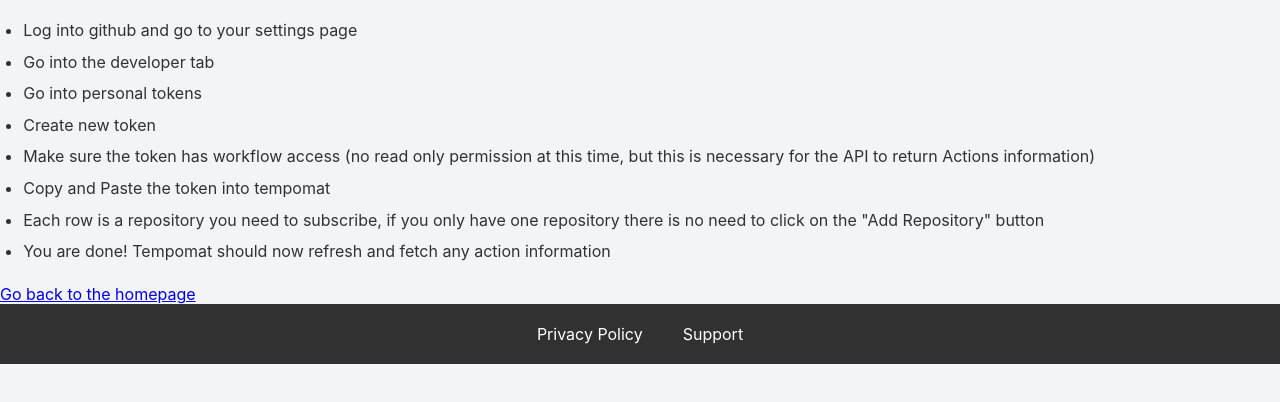
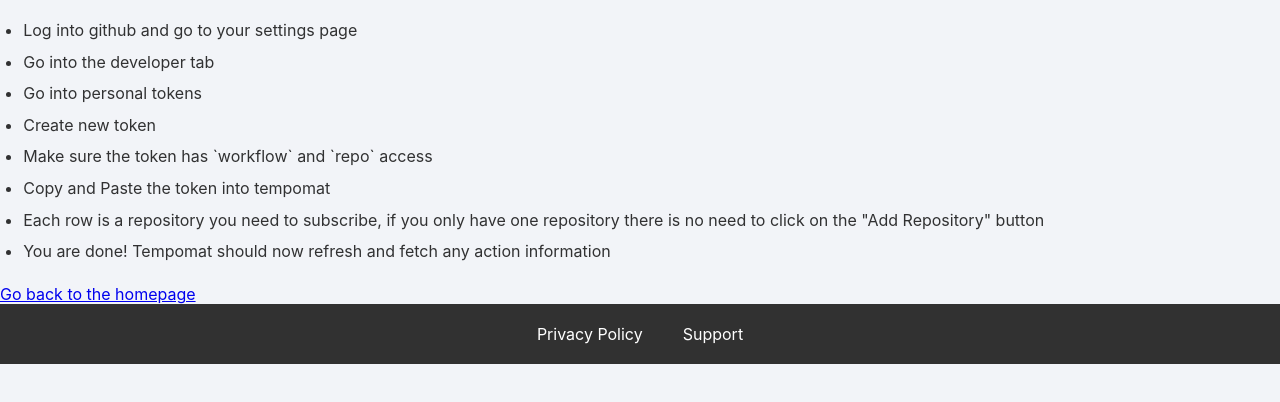
Before and after one commit to ospfranco/tempomat_assets, a Gatsby site: page /githubTokenGuide in a window 1280 px wide. Shown: the part 86-488 px from the top of the page. Built offline with nearby package versions, Linux system fonts and the light colour scheme; Gatsby itself is replaced by a stand-in of ours.

Commit message:
Update token generation page

```diff
--- a/src/pages/githubTokenGuide.js
+++ b/src/pages/githubTokenGuide.js
@@ -21,11 +21,10 @@ const SecondPage = () => (
         <li>Go into the developer tab</li>
         <li>Go into personal tokens</li>
         <li>Create new token</li>
-        <li>Make sure the token has workflow access (no read only permission at this time, but this is necessary for the API to return Actions information)</li>
+        <li>Make sure the token has `workflow` and `repo` access</li>
         <li>Copy and Paste the token into tempomat</li>
         <li>Each row is a repository you need to subscribe, if you only have one repository there is no need to click on the "Add Repository" button</li>
         <li>You are done! Tempomat should now refresh and fetch any action information</li>
-
       </ul>
     </p>
 
```
